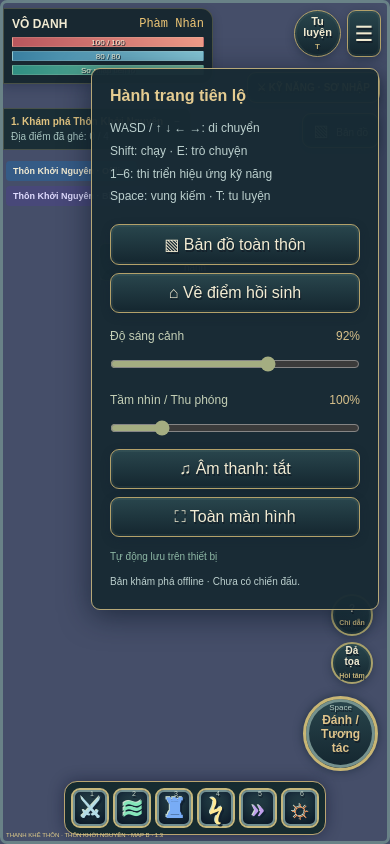
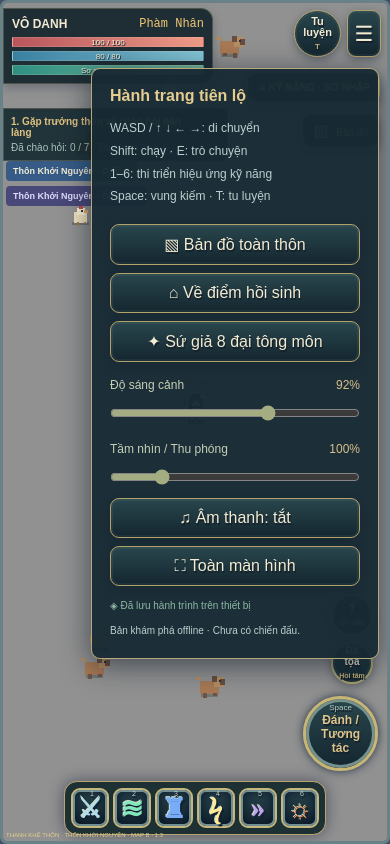
Before and after one commit to 22006016-prog/tutien23, a website: page preview.html in a window 390 px wide. Both pictures are taken after a click on the button "Mở menu". Drawn offline with Linux system fonts and the light colour scheme.

Commit message:
Integrate NPC sprite catalog, greeting objective and responsive sect codex

```diff
--- a/preview.html
+++ b/preview.html
@@ -1,15 +1,15 @@
-<!doctype html><html lang="vi"><head><meta charset="utf-8"><meta name="viewport" content="width=device-width,initial-scale=1,viewport-fit=cover"><meta name="theme-color" content="#343d58"><title>Chơi thử Map B 1.3 · Thôn Khởi Nguyên</title><link rel="stylesheet" href="style.css?v=B13"></head><body>
+<!doctype html><html lang="vi"><head><meta charset="utf-8"><meta name="viewport" content="width=device-width,initial-scale=1,viewport-fit=cover"><meta name="theme-color" content="#343d58"><title>Chơi thử Map B 1.3 · Thôn Khởi Nguyên</title><link rel="stylesheet" href="style.css?v=NPC1"></head><body>
 <main class="game-frame" aria-label="Thôn Khởi Nguyên"><canvas id="game" tabindex="0" aria-label="Di chuyển bằng WASD hoặc phím mũi tên"></canvas>
 <section class="player-card" aria-label="Chỉ số nhân vật"><div class="player-title"><strong>VÔ DANH</strong><span>Phàm Nhân</span></div><div class="bar hp"><span>100 / 100</span></div><div class="bar mp"><span>80 / 80</span></div><div class="bar xp"><span>Sơ nhập tiên lộ</span></div></section>
-<section class="quest"><div><strong>1. Khám phá Thôn Khởi Nguyên</strong><small id="progress">Địa điểm đã ghé: 0 / 4</small></div><button id="quest-toggle" aria-label="Thu gọn nhiệm vụ">−</button></section>
+<section class="quest"><div><strong>1. Gặp trưởng thôn và chào hỏi dân làng</strong><small id="progress">Đã chào hỏi: 0 / 7 · Đã khám phá: 0 / 4</small></div><button id="quest-toggle" aria-label="Thu gọn nhiệm vụ">−</button></section>
 <div class="world-tags"><span>Thôn Khởi Nguyên · Offline</span><span class="night">Thôn Khởi Nguyên · Bình yên</span></div>
 <nav class="top-actions" aria-label="Tiện ích"><button id="cultivate" class="round">Tu<br>luyện<small>T</small></button><button id="menu-toggle" aria-expanded="false" aria-controls="menu" aria-label="Mở menu">☰</button></nav>
 <button id="skills-toggle" class="skills-title">⚔ KỸ NĂNG · SƠ NHẬP</button>
-<section id="menu" class="panel" hidden><h2>Hành trang tiên lộ</h2><p>WASD / ↑ ↓ ← →: di chuyển<br>Shift: chạy · E: trò chuyện<br>1–6: thi triển hiệu ứng kỹ năng<br>Space: vung kiếm · T: tu luyện</p><button id="open-map">▧ Bản đồ toàn thôn</button><button id="return-spawn">⌂ Về điểm hồi sinh</button><label class="brightness-control" for="brightness">Độ sáng cảnh <output id="brightness-value">92%</output><input id="brightness" type="range" min="60" max="110" value="92" step="1"></label><label class="brightness-control" for="camera-zoom">Tầm nhìn / Thu phóng <output id="camera-zoom-value">100%</output><input id="camera-zoom" type="range" min="85" max="165" value="100" step="5"></label><button id="sound" aria-pressed="false">♫ <span>Âm thanh: tắt</span></button><button id="fullscreen">⛶ Toàn màn hình</button><small id="save-state">Tự động lưu trên thiết bị</small><p class="note">Bản khám phá offline · Chưa có chiến đấu.</p></section>
-<button id="map-peek" class="map-peek" aria-label="Mở bản đồ toàn thôn"><span>▧</span> Bản đồ</button><section id="map-overview" class="map-overview" hidden aria-label="Bản đồ Thôn Khởi Nguyên"><div class="overview-card"><header><div><small>VÙNG AN TOÀN</small><h2>Thôn Khởi Nguyên</h2></div><button id="close-map" aria-label="Đóng bản đồ">×</button></header><div class="overview-image"><img id="overview-art" alt="Toàn cảnh Thôn Khởi Nguyên"><i id="map-marker" title="Bạn đang ở đây"></i></div><p><span>◆</span> Điểm khởi đầu / hồi sinh ở sân giữa thôn <b>● Bạn đang ở đây</b></p></div></section><div id="toast" role="status">Thôn Khởi Nguyên — tiên lộ khởi hành</div>
+<section id="menu" class="panel" hidden><h2>Hành trang tiên lộ</h2><p>WASD / ↑ ↓ ← →: di chuyển<br>Shift: chạy · E: trò chuyện<br>1–6: thi triển hiệu ứng kỹ năng<br>Space: vung kiếm · T: tu luyện</p><button id="open-map">▧ Bản đồ toàn thôn</button><button id="return-spawn">⌂ Về điểm hồi sinh</button><button id="open-npc-codex">✦ Sứ giả 8 đại tông môn</button><label class="brightness-control" for="brightness">Độ sáng cảnh <output id="brightness-value">92%</output><input id="brightness" type="range" min="60" max="110" value="92" step="1"></label><label class="brightness-control" for="camera-zoom">Tầm nhìn / Thu phóng <output id="camera-zoom-value">100%</output><input id="camera-zoom" type="range" min="85" max="165" value="100" step="5"></label><button id="sound" aria-pressed="false">♫ <span>Âm thanh: tắt</span></button><button id="fullscreen">⛶ Toàn màn hình</button><small id="save-state">Tự động lưu trên thiết bị</small><p class="note">Bản khám phá offline · Chưa có chiến đấu.</p></section>
+<button id="map-peek" class="map-peek" aria-label="Mở bản đồ toàn thôn"><span>▧</span> Bản đồ</button><section id="map-overview" class="map-overview" hidden aria-label="Bản đồ Thôn Khởi Nguyên"><div class="overview-card"><header><div><small>VÙNG AN TOÀN</small><h2>Thôn Khởi Nguyên</h2></div><button id="close-map" aria-label="Đóng bản đồ">×</button></header><div class="overview-image"><img id="overview-art" alt="Toàn cảnh Thôn Khởi Nguyên"><i id="map-marker" title="Bạn đang ở đây"></i></div><p><span>◆</span> Điểm khởi đầu / hồi sinh ở sân giữa thôn <b>● Bạn đang ở đây</b></p></div></section><section id="npc-codex" class="npc-codex" hidden role="dialog" aria-modal="true" aria-label="Sứ giả tám đại tông môn"><div class="npc-codex-panel"><header><div><small>ĐẠI HỘI TIÊN MÔN · TƯƠNG LAI</small><h2>Sứ giả 8 đại tông môn</h2></div><button id="close-npc-codex" aria-label="Đóng danh sách sứ giả">×</button></header><p>Đây là mẫu NPC đã thiết kế. Sứ giả sẽ xuất hiện tại Tiên Duyên Trấn khi mở bản đồ mới, không đứng trong thôn tân thủ.</p><div id="npc-codex-list" class="npc-codex-list"></div></div></section><div id="toast" role="status">Thôn Khởi Nguyên — tiên lộ khởi hành</div>
 <button id="interact" class="interact" hidden><kbd>E</kbd> Trò chuyện</button>
 <div id="joystick" aria-label="Cần điều khiển cảm ứng"><div id="stick"></div></div>
 <div class="skill-bar" aria-label="Kỹ năng hiệu ứng"><button data-skill="0" title="Kiếm khí — hiệu ứng"><kbd>1</kbd><span>⚔</span></button><button data-skill="1" title="Thanh phong — hiệu ứng"><kbd>2</kbd><span>≋</span></button><button data-skill="2" title="Băng trụ — hiệu ứng"><kbd>3</kbd><span>♜</span></button><button data-skill="3" title="Lôi quang — hiệu ứng"><kbd>4</kbd><span>ϟ</span></button><button data-skill="4" title="Ảnh bộ — hiệu ứng"><kbd>5</kbd><span>»</span></button><button data-skill="5" title="Hỏa liên — hiệu ứng"><kbd>6</kbd><span>☼</span></button></div>
 <div class="quick-actions"><button id="help" class="round">?<small>Chỉ dẫn</small></button><button id="meditate" class="round">Đả tọa<small>Hồi tâm</small></button></div><button id="attack" class="attack"><small>Space</small>Đánh /<br>Tương tác</button>
-<div class="map-label">THANH KHÊ THÔN · THÔN KHỞI NGUYÊN · MAP B · 1.3</div><div id="dialog" class="dialog" hidden><small>TRƯỞNG THÔN</small><p></p><button id="close-dialog">Tiếp tục hành trình ↵</button></div>
-</main><script src="world.js?v=B13"></script><script src="tiles.js?v=B13"></script><script src="scenery.js?v=B13"></script><script src="wildlife.js?v=B13"></script><script src="game.js?v=B13"></script></body></html>
+<div class="map-label">THANH KHÊ THÔN · THÔN KHỞI NGUYÊN · MAP B · 1.3</div><div id="dialog" class="dialog" hidden><small id="dialog-name">TRƯỞNG THÔN</small><p></p><button id="close-dialog">Tiếp tục hành trình ↵</button></div>
+</main><script src="world.js?v=NPC1"></script><script src="tiles.js?v=NPC1"></script><script src="scenery.js?v=NPC1"></script><script src="wildlife.js?v=NPC1"></script><script src="npcs.js?v=NPC1"></script><script src="game.js?v=NPC1"></script></body></html>
```
